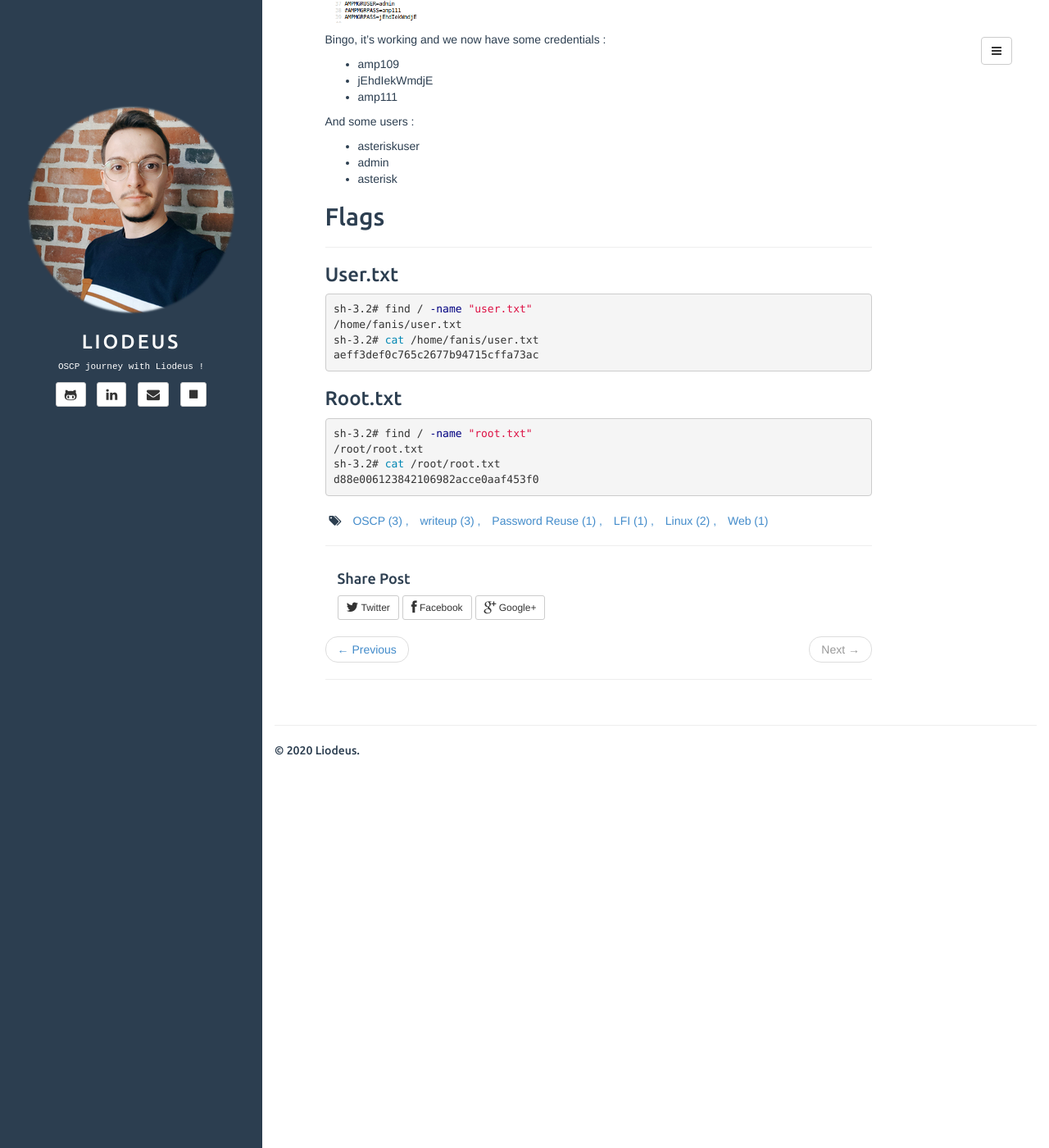
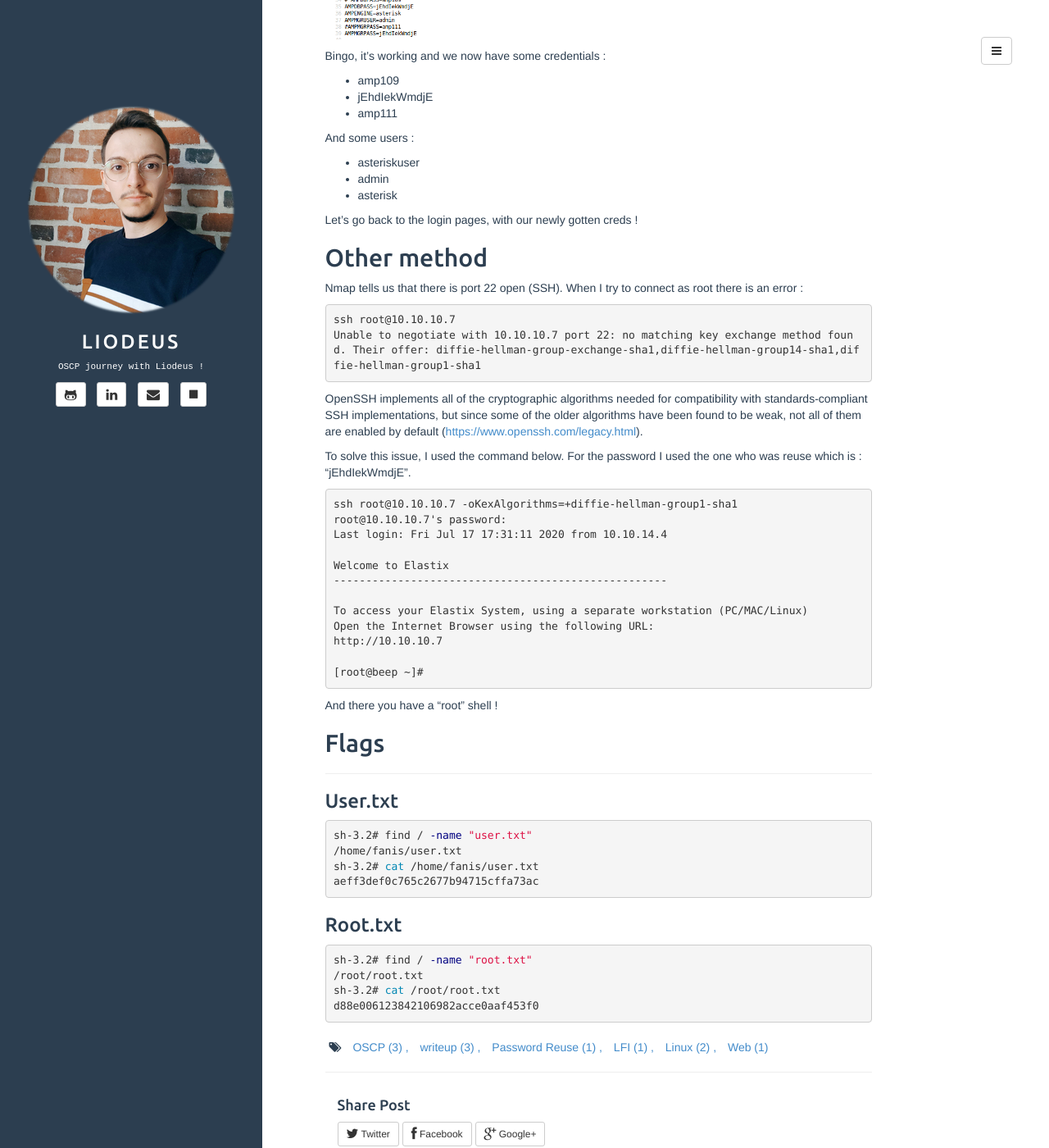
Before and after one commit to Liodeus/liodeus.github.io, a Jekyll site: the page built from _posts/2020-07-17-beep.md, in a window 1280 px wide and 1400 px high, scrolled down 4208 px. Shown: the whole window at 82% size. Built offline with Jekyll 4.4.1, drawn with Linux system fonts in a browser that asks for light colours.

Commit message:
Add files via upload

````diff
--- a/_posts/2020-07-17-beep.md
+++ b/_posts/2020-07-17-beep.md
@@ -1,4 +1,5 @@
 ---
+
 layout: post
 title: Beep
 tags: [OSCP, writeup, Password Reuse, LFI, Linux, Web]
@@ -17,6 +18,7 @@ description: "Beep write-up"
 - find
 - nmap
 - searchsploit
+- ssh
 
 ## Reconnaissance
 
@@ -172,6 +174,40 @@ And some users :
 - admin
 - asterisk
 
+Let's go back to the login pages, with our newly gotten creds !
+
+
+
+## Other method
+
+Nmap tells us that there is port 22 open (SSH). When I try to connect as root there is an error :
+
+```
+ssh root@10.10.10.7
+Unable to negotiate with 10.10.10.7 port 22: no matching key exchange method found. Their offer: diffie-hellman-group-exchange-sha1,diffie-hellman-group14-sha1,diffie-hellman-group1-sha1
+```
+
+OpenSSH implements all of the cryptographic algorithms needed for compatibility with standards-compliant SSH implementations, but since some of the older algorithms have been found to be weak, not all of them are enabled by default ([https://www.openssh.com/legacy.html](https://www.openssh.com/legacy.html)).
+
+To solve this issue, I used the command below. For the password I used the one who was reuse which is : "jEhdIekWmdjE".
+
+```
+ssh root@10.10.10.7 -oKexAlgorithms=+diffie-hellman-group1-sha1
+root@10.10.10.7's password:
+Last login: Fri Jul 17 17:31:11 2020 from 10.10.14.4
+
+Welcome to Elastix
+----------------------------------------------------
+
+To access your Elastix System, using a separate workstation (PC/MAC/Linux)
+Open the Internet Browser using the following URL:
+http://10.10.10.7
+
+[root@beep ~]#
+```
+
+And there you have a "root" shell !
+
 ## Flags
 
 ------
````
